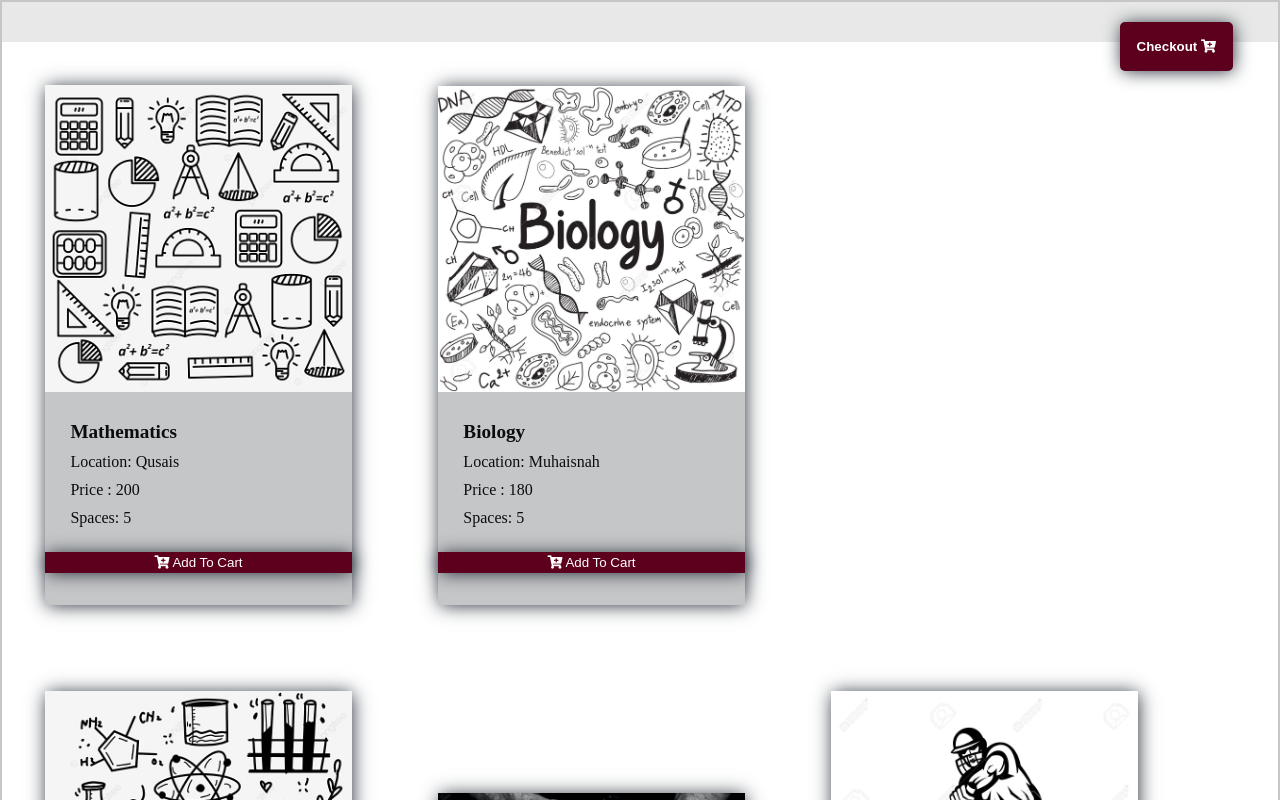
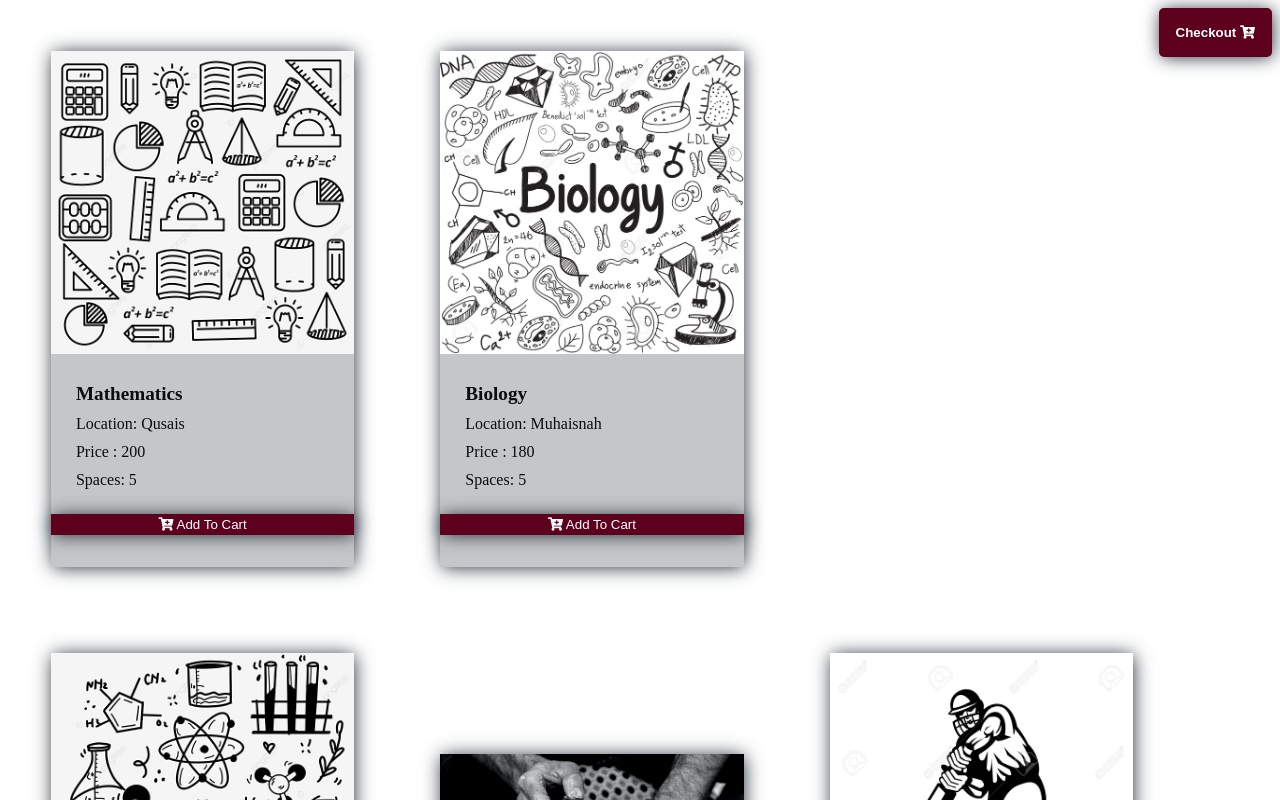
Before and after one commit to Beryl-18/final-ecom-sfc-cw3, a Vue app: page / in a window 1280 px wide. Shown: the top 800 px of the page. Built offline with nearby package versions, Linux system fonts and the light colour scheme.

Commit message:
fixing hovers

```diff
--- a/public/stylesheet.css
+++ b/public/stylesheet.css
@@ -1,36 +1,3 @@
-/* Direct document styling*/
-body{
-    margin:0;
-    background-color:white;
-}
-
-/* Styling for the navbar */
-#navbar {
-    display:block;
-    background-color:#e8e8e8;
-    height:7%;
-    padding:20px;
-    padding-left:45px;
-    padding-right:45px;
-    border:10px;
-
-
-}
-#searchbox{
-    float:left;
-    padding:10px;
-    width: 19%;
-    font-size:small;
-    border-radius: 7px;
-    border: 2px solid #c5c6c7;
-    background-color:#c5c6c7;
-    box-shadow: 1px 1px 18px -1px #1f2833;
-}
-#searchbox:focus, :hover{
-    border: 2px solid #c5c6c7;
-    background-color:white;
-}
-
 .checkoutCart{
     padding:15px;
     background-color:#5d001e;
--- a/src/components/Form.vue
+++ b/src/components/Form.vue
@@ -11,7 +11,7 @@
                     <div class="checkout-inner">
                         <!-- Lesson Details displayed -->
                             <strong><span v-text="item.Subject" class="checkout-info"></span></strong>
-                            <span class="checkout-info">Price Per Lesson: <strong><span v-text = "item.price"></span></strong></span>
+                            <span class="checkout-info">Price Per Lesson: <strong><span v-text="item.price"></span></strong></span>
                             <span class="checkout-info" > Spaces Chosen: <strong><span v-text="item.quantity"></span></strong></span>
 
                         <!-- Removal Button -->
@@ -28,7 +28,7 @@
 
 
                     <!-- enable checkout if both full name and phone number are entered without errors, else disable-->
-                    <button class="checkout-btn" v-if="enableCheckout" v-on:click="checkoutConfirm"> Checkout </button>
+                    <button class="checkout-btn" v-if="enableCheckout" @click="checkoutConfirm"> Checkout </button>
                     <button class="checkout-btn" v-else disabled> Checkout </button>
 
                     <!-- display errors for user information -->
```
